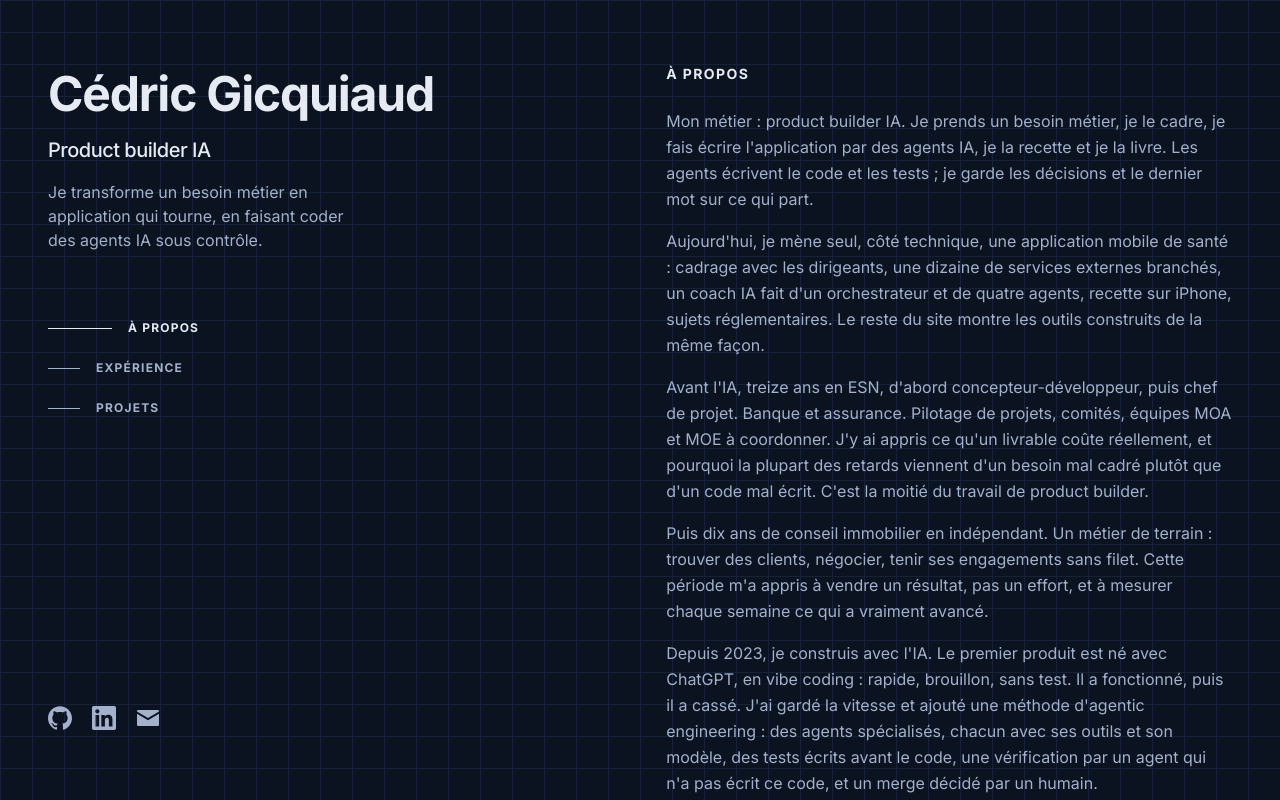
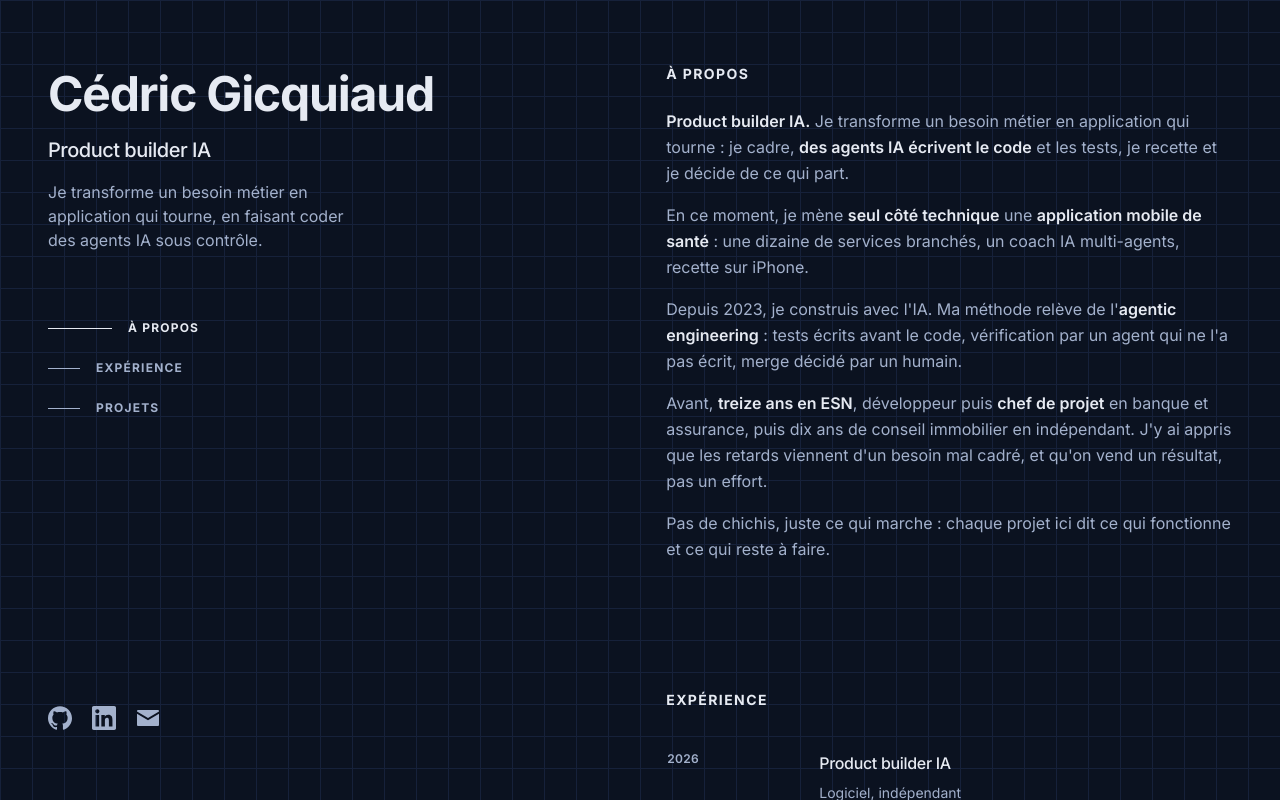
Before and after one commit to cedricgicquiaud/cedricgicquiaud.github.io, a Next.js app: page / in a window 1280 px wide. Shown: the top 800 px of the page. Built offline with nearby package versions, Linux system fonts and the light colour scheme.

Commit message:
feat: condensed About with key facts in bold, bold rendered in the foreground color (GREEN)
Refs PFO-70

```diff
--- a/components/about.tsx
+++ b/components/about.tsx
@@ -8,7 +8,7 @@ export function About() {
       <div className="w-full">
         <h2 className="mb-6 text-sm font-bold uppercase tracking-widest">{about.titre}</h2>
         <div
-          className="space-y-4 text-base leading-relaxed text-muted-foreground"
+          className="space-y-4 text-base leading-relaxed text-muted-foreground [&_strong]:font-semibold [&_strong]:text-foreground"
           dangerouslySetInnerHTML={{ __html: about.html }}
         />
       </div>
--- a/content/about.md
+++ b/content/about.md
@@ -2,14 +2,12 @@
 titre: À propos
 ---
 
-Mon métier : product builder IA. Je prends un besoin métier, je le cadre, je fais écrire l'application par des agents IA, je la recette et je la livre. Les agents écrivent le code et les tests ; je garde les décisions et le dernier mot sur ce qui part.
+**Product builder IA.** Je transforme un besoin métier en application qui tourne : je cadre, **des agents IA écrivent le code** et les tests, je recette et je décide de ce qui part.
 
-Aujourd'hui, je mène seul, côté technique, une application mobile de santé : cadrage avec les dirigeants, une dizaine de services externes branchés, un coach IA fait d'un orchestrateur et de quatre agents, recette sur iPhone, sujets réglementaires. Le reste du site montre les outils construits de la même façon.
+En ce moment, je mène **seul côté technique** une **application mobile de santé** : une dizaine de services branchés, un coach IA multi-agents, recette sur iPhone.
 
-Avant l'IA, treize ans en ESN, d'abord concepteur-développeur, puis chef de projet. Banque et assurance. Pilotage de projets, comités, équipes MOA et MOE à coordonner. J'y ai appris ce qu'un livrable coûte réellement, et pourquoi la plupart des retards viennent d'un besoin mal cadré plutôt que d'un code mal écrit. C'est la moitié du travail de product builder.
+Depuis 2023, je construis avec l'IA. Ma méthode relève de l'**agentic engineering** : tests écrits avant le code, vérification par un agent qui ne l'a pas écrit, merge décidé par un humain.
 
-Puis dix ans de conseil immobilier en indépendant. Un métier de terrain : trouver des clients, négocier, tenir ses engagements sans filet. Cette période m'a appris à vendre un résultat, pas un effort, et à mesurer chaque semaine ce qui a vraiment avancé.
+Avant, **treize ans en ESN**, développeur puis **chef de projet** en banque et assurance, puis dix ans de conseil immobilier en indépendant. J'y ai appris que les retards viennent d'un besoin mal cadré, et qu'on vend un résultat, pas un effort.
 
-Depuis 2023, je construis avec l'IA. Le premier produit est né avec ChatGPT, en vibe coding : rapide, brouillon, sans test. Il a fonctionné, puis il a cassé. J'ai gardé la vitesse et ajouté une méthode d'agentic engineering : des agents spécialisés, chacun avec ses outils et son modèle, des tests écrits avant le code, une vérification par un agent qui n'a pas écrit ce code, et un merge décidé par un humain.
-
-Pas de chichis, juste ce qui marche. Chaque projet présenté ici dit ce qui fonctionne et ce qui reste à faire.
+Pas de chichis, juste ce qui marche : chaque projet ici dit ce qui fonctionne et ce qui reste à faire.
```
